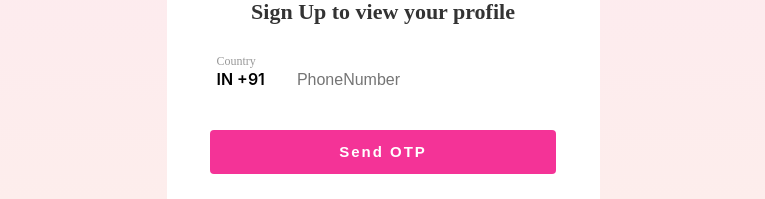
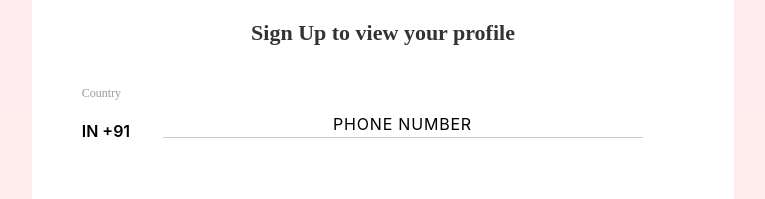
Before and after one commit to Rshukla12/Meesho, a React (Create React App) app: page /signup in a window 1280 px wide. Shown: the part 341-540 px from the top of the page, without its empty margins (257-1022 px from the left). Built offline with nearby package versions, Linux system fonts and the light colour scheme.

Commit message:
SignUp and Otp Completed

```diff
--- a/src/Components/Navbar.jsx
+++ b/src/Components/Navbar.jsx
@@ -119,7 +119,9 @@ const NavBar = () => {
                                         <div className={styles.profileContent}>
                                             <p style={{ fontSize: "18px", marginBlockStart: "0.5em", marginBlockEnd: "0.2em", fontWeight: "bold" }}>Hello User</p>
                                             <p style={{ fontSize: "12px", marginBlockEnd: "0.5em" }}>To access your Meesho account</p>
+                                            <Link to="/signup">
                                             <SignUpButton variant="contained">SIGN UP</SignUpButton>
+                                            </Link>
                                             <div className={styles.dividerLines}></div>
                                             <h4 style={{ alignItems: "center" }}><ShoppingBagIcon fontSize="medium" />My Orders</h4>
 
--- a/src/Pages/Otp.jsx
+++ b/src/Pages/Otp.jsx
@@ -1,23 +1,31 @@
-import React, { useEffect } from 'react'
+import React, { useEffect, useState } from 'react'
+import { Redirect } from 'react-router-dom'
 import "./SignUp.css"
 
 export const Otp = () => {
-    const ran = ()=>{
-        return Math.floor(Math.random() *10)
+    // const ran = ()=>{
+    //     return Math.floor(Math.random() *10)
+    // }
+    const [otpIs,setOtp] = useState([])
+    const otp = new Array(6).fill(0).map(()=>Math.floor(Math.random() *10))
+useEffect(()=>{
+    setOtp(otp)
+    sendOtp()
+},[])
+    var number = localStorage.getItem("phone")
+    console.log("number",number);
+    console.log("otp",otpIs);
+
+    function sendOtp(){
+        window.alert(`Your Otp Will Be Auto Filled`)
     }
-    const a = ran()
-    const b = ran()
-    const c = ran()
-    const d = ran()
-    function sendOtp(){
-        window.alert(`Your Otp is ${a}${b}${c}${d}`)
+    // sendOtp()
+    if(!number){
+       return <Redirect to="/signup"/>
     }
-    // useEffect(()=>{
-    //     sendOtp()
-    // },[])
     return (
         <>
-          <div className='sign_up'>
+        <div className='sign_up'>
             <div className='signup_page'>
         <img
         className='sign_up_img'
@@ -25,13 +33,18 @@ export const Otp = () => {
         alt='item.title'
         />
         <p className='sign_up_profile'>
-            Enter OTP sent to 6388536699
+            Enter OTP sent to {localStorage.getItem("phone")}<br/>
+        <a href ="#" style={{color:"#f43397", textDecoration:"none",}} onClick={()=>window.location.replace("signup")} >Change Number</a>
         </p>
+        {otpIs.map((e)=>{
+            return <input type="text" className='otp_input' value={e}/>
+        })}
+        {/* <input type="text" className='otp_input' />
         <input type="text" className='otp_input' />
         <input type="text" className='otp_input' />
-        <input type="text" className='otp_input' />
-        <input type="text" className='otp_input' />
-        <button className='otp'>Verify</button>
+        <input type="text" className='otp_input' /> */}
+
+        <button onClick={()=>window.location.replace("/")} className='otp'>Verify</button>
         <button onClick={sendOtp} className='otp'>Resend</button>
         </div>
         </div>
--- a/src/Pages/SignUp.css
+++ b/src/Pages/SignUp.css
@@ -84,12 +84,11 @@
 .otp_input{
     border-color: "blue";
     /* margin-top: 50px; */
-    margin:40px 15px;
+    margin:40px 5px;
     height: 40px;
     width: 30px;
     font-size: 18px;
-    align-items: center;
-    justify-items: center;
+    text-align: center;
 }
 .number{
 display: flex;
--- a/src/Pages/SignUp.jsx
+++ b/src/Pages/SignUp.jsx
@@ -2,25 +2,25 @@ import React, { useState } from 'react'
 import "./SignUp.css"
 import TextField from '@mui/material/TextField'
 import styled from '@emotion/styled';
-import { Button } from '@mui/material';
-
+import { Link } from 'react-router-dom';
+import InputField from "../Components/Cart Components/Input/InputField"
 export const SignUp = () => {
-    const NumberInput = styled(TextField)({
-        boxShadow: 'none',
-      textTransform: 'none',
-      fontSize: 16,
-      width:"80%",
-      padding: '12px',
-      margin:"auto",
-    //   border: '1px solid',
-      lineHeight: 1.5,
-      '&:hover': {
-          color: '#f43397',
-        borderBottomColor: '1px solid pink',
-        boxShadow: 'none',
-      },
-    });
     const [number,setNumber] = useState("");
+    const setMobileNumber = (e) => {
+      setNumber(
+          e.target.value);
+  };
+  function handleSubmit(e){
+      e.preventDefault()
+    if(number.length == 10){
+      localStorage.setItem("phone",number)
+          console.log(number)
+          window.location.replace("/otp")
+    }
+    else{
+        window.alert("Enter Valid Number")
+    }
+  }
     return (
         <>
         <div className='sign_up'>
@@ -36,12 +36,20 @@ export const SignUp = () => {
         <p className='country_code'>Country</p>
         <div className='number'>
         <p className='Phone_number'>IN +91</p>
-        {/* <NumberInput style={{width:"50px",marginLeft:"50px"}} className="country_code" id="standard-basic" value={"IN +91"} disabled label="Country"  variant="standard" /> */}
         <div className="inputField">
-            <input placeholder='PhoneNumber' onChange={(e)=>setNumber(e.target.value)} className='number_input' value={number}/>
+        <InputField
+                    type="number"
+                    name="phone"
+                    required={true}
+                    val={number}
+                    isError={false}
+                    maxLen={10}
+                    onChange={setMobileNumber}
+                    label="Phone Number"
+                />
+          </div>
         </div>
-        </div>
-        <button onClick={(e)=>(e.preventDefault,console.log(number))} className='otp'>Send OTP</button>
+        <button onClick={handleSubmit} className='otp'>Send OTP</button>
 
         </div>
         </div>
```
